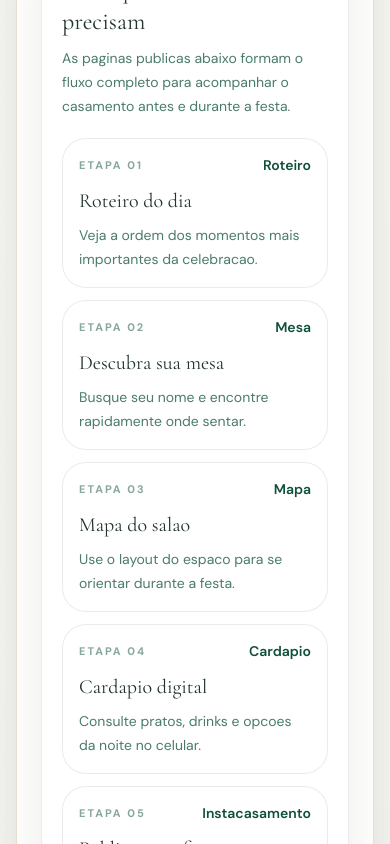
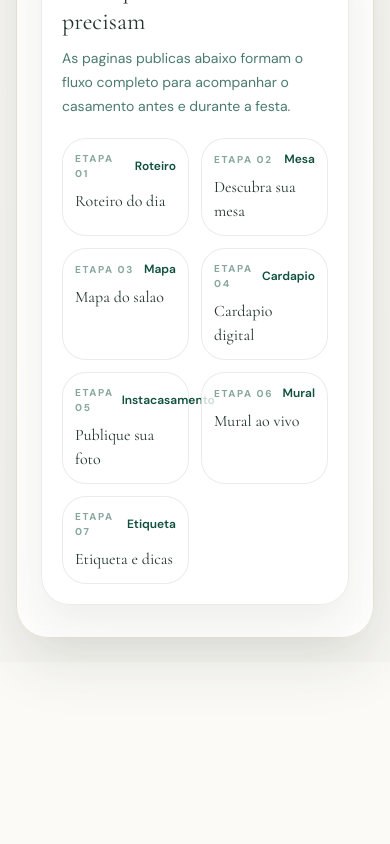
Before and after one commit to Andreviga/fotoscasamento, a Next.js app: page / in a window 390 px wide. Shown: the part 1620-2464 px from the top of the page. After the commit the page ends 2282 px from the top, so only its background shows below. Built offline with nearby package versions, Linux system fonts and the light colour scheme.

Commit message:
Polish mobile UX: compact header, 2-col journey grid, map chips, roteiro title

```diff
--- a/components/GuestJourney.tsx
+++ b/components/GuestJourney.tsx
@@ -68,7 +68,7 @@ export default function GuestJourney({
         <p className="max-w-2xl text-sm leading-6 text-wine/75">{subtitle}</p>
       </div>
 
-      <div className={`mt-5 grid gap-3 ${compact ? 'sm:grid-cols-2 xl:grid-cols-3' : 'md:grid-cols-2 xl:grid-cols-3'}`}>
+      <div className={`mt-5 grid gap-3 grid-cols-2 ${compact ? 'xl:grid-cols-3' : 'lg:grid-cols-3'}`}>
         {JOURNEY_LINKS.map((item, index) => {
           const active = item.href === currentPath;
 
@@ -76,22 +76,22 @@ export default function GuestJourney({
             <Link
               key={item.href}
               href={item.href}
-              className={`group rounded-3xl border px-4 py-4 transition ${
+              className={`group rounded-3xl border px-3 py-3 sm:px-4 sm:py-4 transition ${
                 active
                   ? 'border-wine bg-wine text-white shadow-[0_18px_34px_rgba(15,79,61,0.18)]'
                   : 'border-roseDeep/15 bg-white/80 text-cocoa hover:-translate-y-0.5 hover:border-gold/70 hover:bg-white'
               }`}
             >
-              <div className="flex items-center justify-between gap-3">
-                <span className={`text-[11px] font-bold uppercase tracking-[0.18em] ${active ? 'text-white/70' : 'text-wine/50'}`}>
+              <div className="flex items-center justify-between gap-2">
+                <span className={`text-[10px] font-bold uppercase tracking-[0.16em] ${active ? 'text-white/70' : 'text-wine/50'}`}>
                   Etapa {String(index + 1).padStart(2, '0')}
                 </span>
-                <span className={`text-sm font-semibold ${active ? 'text-white' : 'text-wine group-hover:text-cocoa'}`}>
+                <span className={`text-xs sm:text-sm font-semibold ${active ? 'text-white' : 'text-wine group-hover:text-cocoa'}`}>
                   {item.label}
                 </span>
               </div>
-              <h3 className={`mt-3 text-xl ${active ? 'text-white' : 'text-cocoa'}`}>{item.title}</h3>
-              <p className={`mt-2 text-sm leading-6 ${active ? 'text-white/85' : 'text-wine/75'}`}>{item.description}</p>
+              <h3 className={`mt-2 text-base sm:text-xl ${active ? 'text-white' : 'text-cocoa'}`}>{item.title}</h3>
+              <p className={`mt-1 hidden sm:block text-sm leading-6 ${active ? 'text-white/85' : 'text-wine/75'}`}>{item.description}</p>
             </Link>
           );
         })}
--- a/pages/mapa.js
+++ b/pages/mapa.js
@@ -416,6 +416,26 @@ export default function MapaPage() {
                   })}
                 </section>
 
+                <div className="lg:hidden mt-3 flex gap-2 overflow-x-auto pb-2" style={{ scrollbarWidth: 'none' }}>
+                  {elementos.map((item) => {
+                    const color = item.cor || TYPE_COLORS[item.tipo] || TYPE_COLORS.outro;
+                    const isChipSelected = item.id === selectedId;
+                    return (
+                      <button
+                        key={item.id}
+                        type="button"
+                        onClick={() => setSelectedId(item.id)}
+                        className={`shrink-0 rounded-full border px-3 py-1.5 text-xs font-semibold transition ${
+                          isChipSelected ? 'border-wine bg-wine text-white' : 'border-roseDeep/25 bg-white text-wine'
+                        }`}
+                        style={isChipSelected ? undefined : { borderLeftColor: color, borderLeftWidth: 3 }}
+                      >
+                        {item.nome}
+                      </button>
+                    );
+                  })}
+                </div>
+
                 <aside className="romantic-panel p-4">
                 <h2 className="text-xl text-cocoa">Detalhes</h2>
                 {selected ? (
--- a/pages/roteiro.js
+++ b/pages/roteiro.js
@@ -1,3 +1,4 @@
+import Head from 'next/head';
 import { useMemo } from 'react';
 
 import WeddingHeader from '../components/WeddingHeader';
@@ -43,6 +44,9 @@ export default function RoteiroPage() {
 
   return (
     <>
+      <Head>
+        <title>Roteiro do Casamento</title>
+      </Head>
       <WeddingHeader />
       <main className="main">
         <div className="hero-haze" />
--- a/styles/globals.css
+++ b/styles/globals.css
@@ -522,7 +522,40 @@
   }
 }
 
-@media (max-width: 760px) {
+@media (max-width: 480px) {
+  .site-header__inner {
+    flex-direction: row;
+    align-items: center;
+    flex-wrap: nowrap;
+    padding-top: 0.65rem;
+    padding-bottom: 0.65rem;
+  }
+
+  .site-brand {
+    font-size: 1.1rem;
+    white-space: nowrap;
+  }
+
+  .site-brand + p {
+    display: none;
+  }
+
+  .site-nav {
+    flex-wrap: nowrap;
+    overflow-x: auto;
+    padding-bottom: 0.2rem;
+    justify-content: flex-start;
+    max-width: calc(100vw - 160px);
+    -ms-overflow-style: none;
+    scrollbar-width: none;
+  }
+
+  .site-nav::-webkit-scrollbar {
+    display: none;
+  }
+}
+
+@media (min-width: 481px) and (max-width: 760px) {
   .site-header__inner {
     flex-direction: column;
     align-items: flex-start;
@@ -542,7 +575,9 @@
   .site-nav::-webkit-scrollbar {
     display: none;
   }
+}
 
+@media (max-width: 760px) {
   .site-nav__link {
     white-space: nowrap;
   }
```
